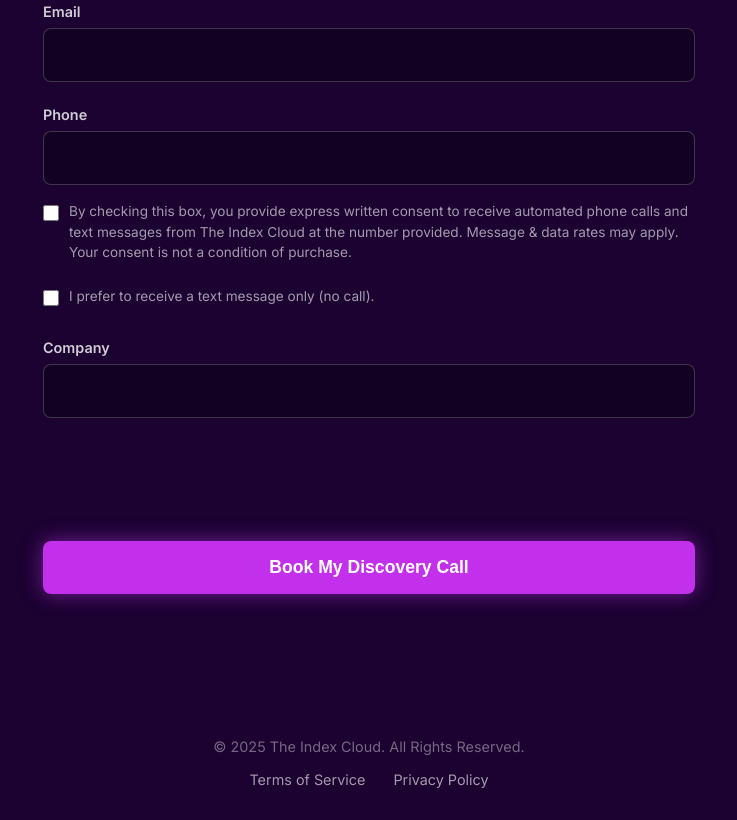
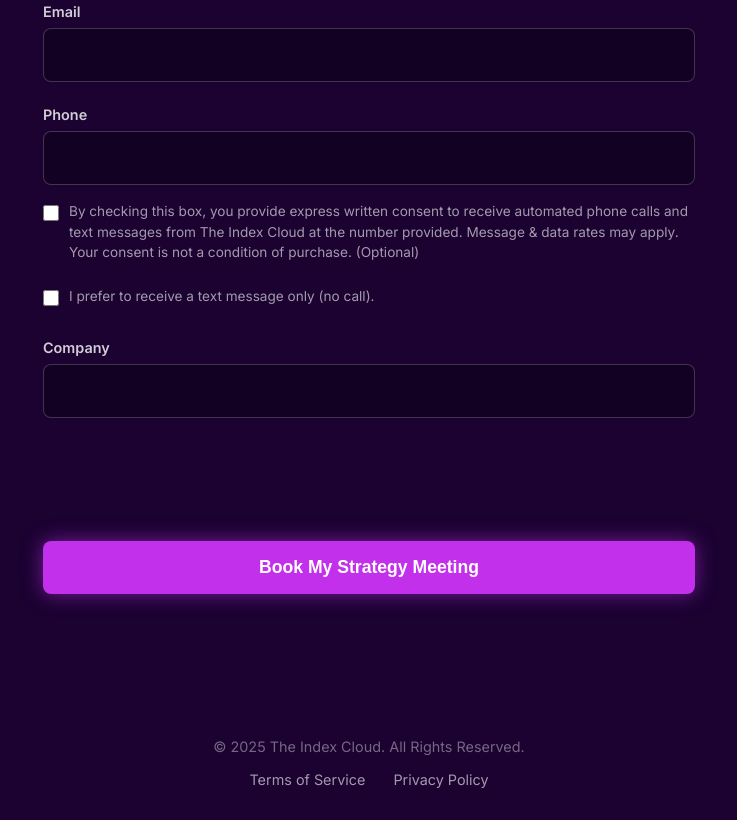
Before and after one commit to Mwalker5722/mwalker5722.github.io, a website: page All-In-One/index.html in a window 1280 px wide. Shown: the part 2335-3155 px from the top of the page, without its empty margins (271-1008 px from the left). Drawn offline with Linux system fonts and the light colour scheme.

Commit message:
Update index.html

```diff
--- a/All-In-One/index.html
+++ b/All-In-One/index.html
@@ -157,7 +157,7 @@
             </div>
             <div class="form-group consent-group">
                 <input type="checkbox" id="sms_consent" name="sms_consent">
-                <label for="sms_consent">By checking this box, you provide express written consent to receive automated phone calls and text messages from The Index Cloud at the number provided. Message & data rates may apply. Your consent is not a condition of purchase.</label>
+                <label for="sms_consent">By checking this box, you provide express written consent to receive automated phone calls and text messages from The Index Cloud at the number provided. Message & data rates may apply. Your consent is not a condition of purchase. (Optional)</label>
             </div>
             <div class="form-group consent-group">
                 <input type="checkbox" id="text_only_preference" name="text_only_preference">
@@ -171,7 +171,7 @@
                 <input type="text" id="facade_website" name="website" tabindex="-1" autocomplete="off">
             </div>
             <p id="dynamic-cta-text"></p>
-            <button type="submit" class="submit-button">Book My Discovery Call</button>
+            <button type="submit" class="submit-button">Book My Strategy Meeting</button>
         </form>
     </div>
 
```
